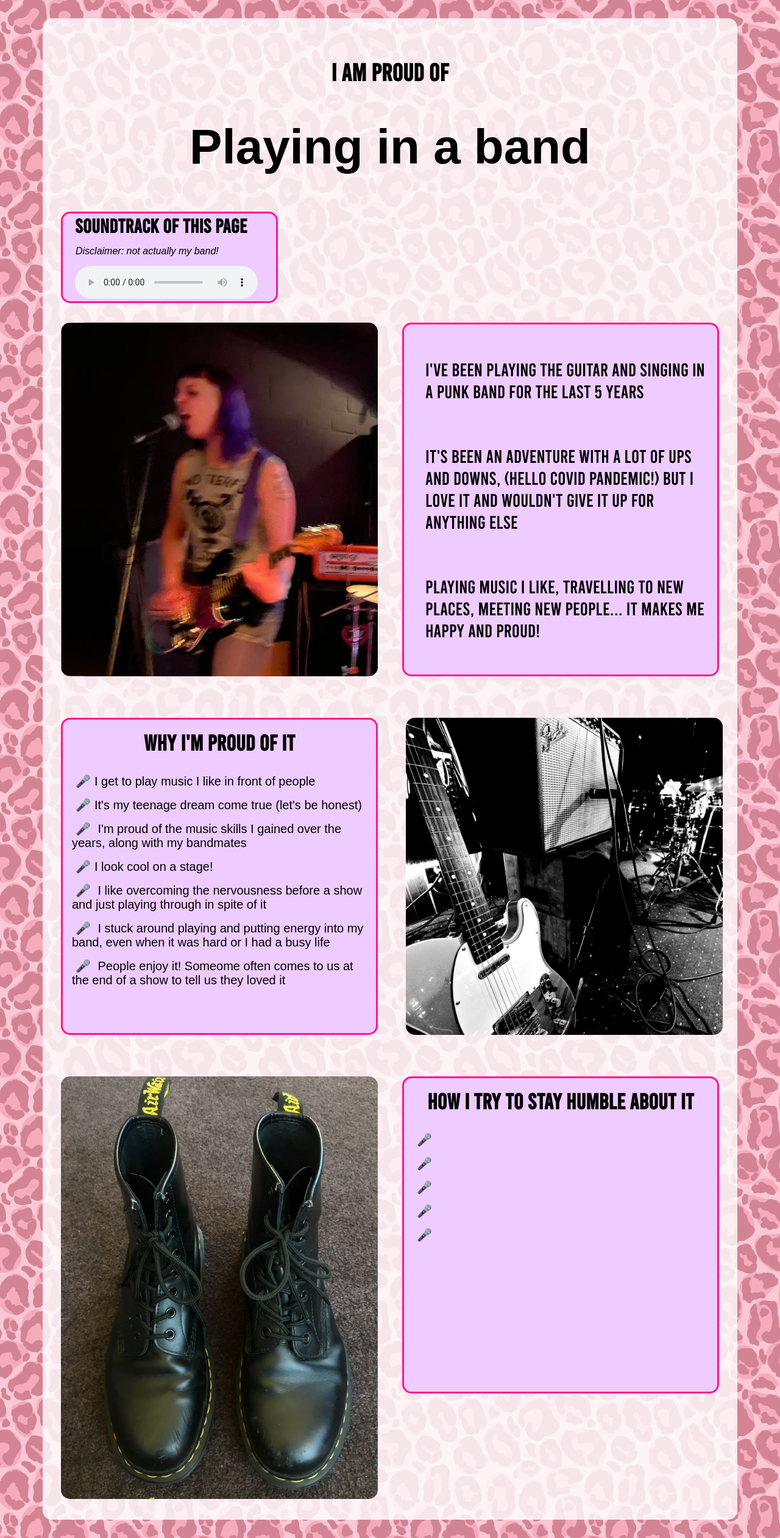
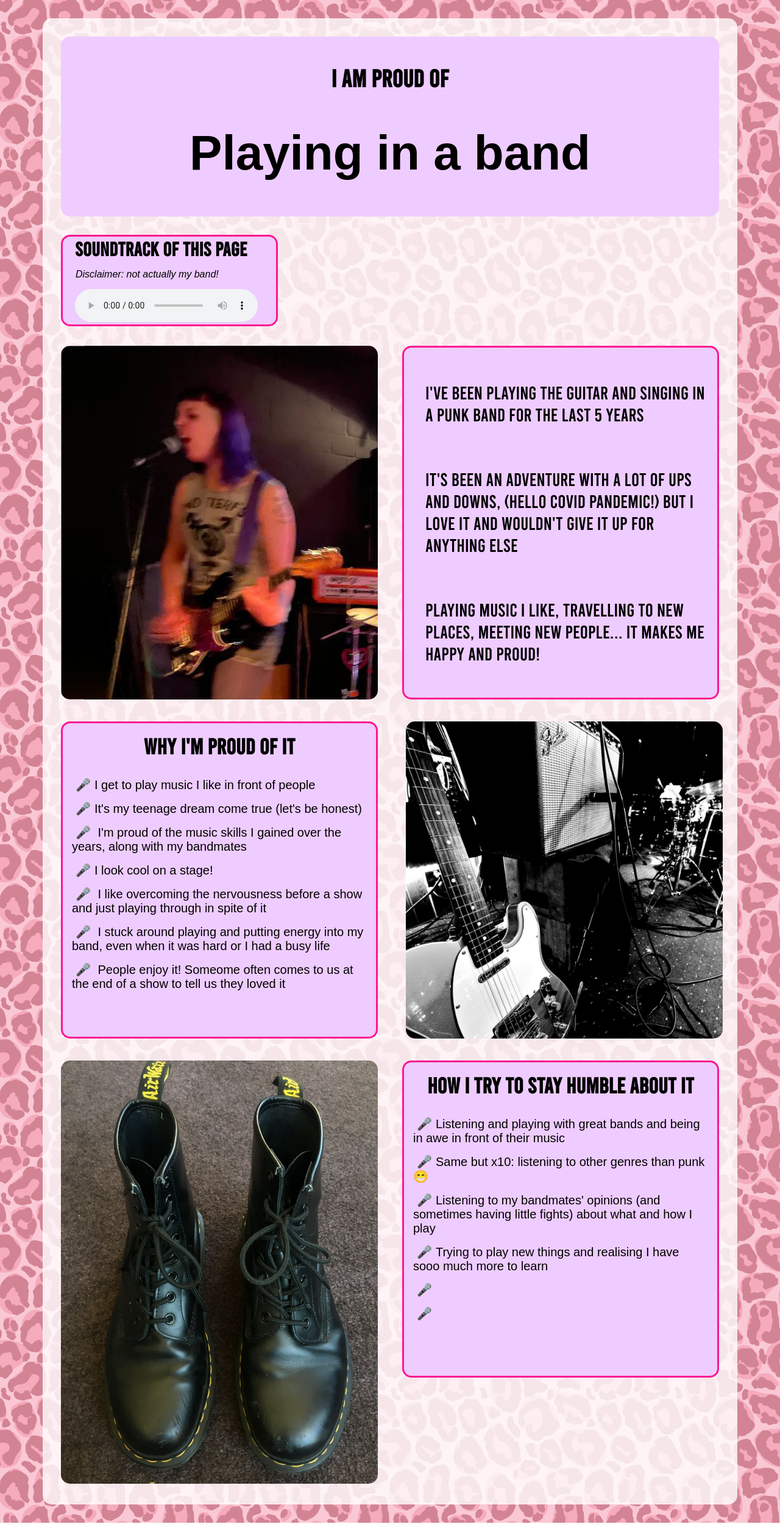
Before and after one commit to morgane-ortic/pride, a plain HTML site: page morgane.html in a window 1280 px wide. Shown: the whole page at 61% size. After the commit the page ends 2497 px from the top, so only its background shows below. Drawn offline with Linux system fonts and the light colour scheme; a web font is replaced by a local one.

Commit message:
more changes

```diff
--- a/morgane.css
+++ b/morgane.css
@@ -28,6 +28,14 @@ main {
   border-radius: 15px;
 }
 
+#title {
+  background-color: #eeccff;
+  padding-top: 10px;
+  padding-bottom: 5px;
+  border-radius: 15px;
+  margin-bottom: 30px;
+}
+
 .container {
   display: flex;
 
@@ -37,13 +45,7 @@ main {
   flex-wrap: wrap;
 
   gap: 2em;
-  row-gap: 4em;
 }
-
-#title {
-  margin-bottom: 60px;
-}
-
 
 h1 {
   font-family: "caligra_mn", sans-serif;
@@ -64,13 +66,12 @@ h3 {
   font-size: 36px;
 }
 
-li, p {
+li,
+p {
   margin-bottom: 15px;
   font-family: Arial, Helvetica, sans-serif;
   font-size: 20px;
 }
-
-
 
 .audio-player {
   width: 300px;
@@ -105,8 +106,10 @@ section {
   min-height: 514px;
 }
 
-.text, .intro-text, .player-container {
-  border: 3px solid #FF1493;
+.text,
+.intro-text,
+.player-container {
+  border: 3px solid #ff1493;
   border-radius: 15px;
   background-color: #eeccff;
 }
@@ -127,22 +130,19 @@ section img {
   max-width: 520px;
 }
 
-section h3, p {
-    padding: 15px
+section h3,
+p {
+  padding: 15px;
 }
 
-
-
 ul {
-
   list-style-type: none;
   padding-right: 15px;
 
   padding-left: 15px;
 }
 
-  ul li:before
-  {
-      content: '🎤';
+ul li:before {
+  content: "🎤";
   margin: 0 0.3em;
 }
--- a/morgane.html
+++ b/morgane.html
@@ -75,9 +75,10 @@
         </section>
         <section class="text">
           <h3>How I try to stay humble about it</h3>
-          <ul><li></li>
-          <li></li>
-          <li></li>
+          <ul><li>Listening and playing with great bands and being in awe in front of their music</li>
+            <li>Same but x10: listening to other genres than punk 😁</li>
+          <li>Listening to my bandmates' opinions (and sometimes having little fights) about what and how I play</li>
+          <li>Trying to play new things and realising I have sooo much more to learn</li>
           <li></li>
           <li></li>
           </ul>
```
Lines whose indentation alone changed are shown as unchanged.
